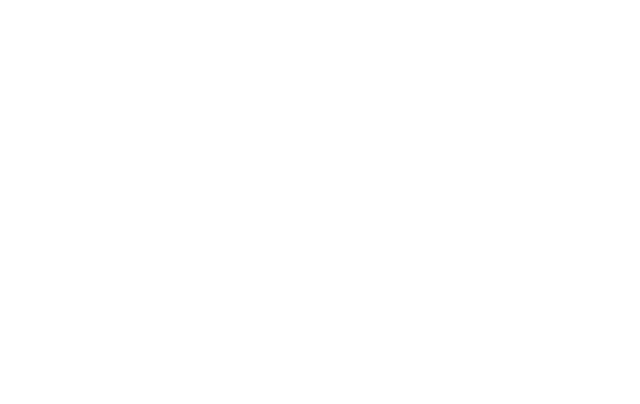
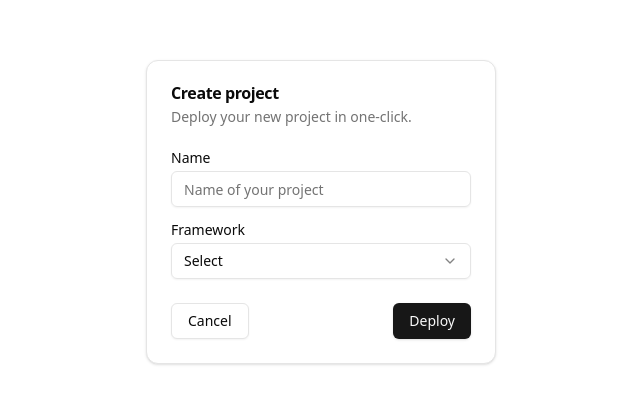
Before and after one commit to geoochi/example-shadcn, a React (Vite) app: page /#/card in a window 1280 px wide. Before the commit this address had no page. Shown: the part 188-592 px from the top of the page, without its empty margins (319-959 px from the left). Built offline with nearby package versions, Linux system fonts and the light colour scheme.

Commit message:
feat: add Card

```diff
--- a/package.json
+++ b/package.json
@@ -15,6 +15,7 @@
     "@radix-ui/react-dialog": "^1.1.2",
     "@radix-ui/react-dropdown-menu": "^2.1.2",
     "@radix-ui/react-label": "^2.1.0",
+    "@radix-ui/react-select": "^2.1.2",
     "@radix-ui/react-separator": "^1.1.0",
     "@radix-ui/react-slot": "^1.1.0",
     "@radix-ui/react-tooltip": "^1.1.4",
--- /dev/null
+++ b/src/components/ui/card.tsx
@@ -0,0 +1,76 @@
+import * as React from "react"
+
+import { cn } from "@/lib/utils"
+
+const Card = React.forwardRef<
+  HTMLDivElement,
+  React.HTMLAttributes<HTMLDivElement>
+>(({ className, ...props }, ref) => (
+  <div
+    ref={ref}
+    className={cn(
+      "rounded-xl border border-neutral-200 bg-white text-neutral-950 shadow dark:border-neutral-800 dark:bg-neutral-950 dark:text-neutral-50",
+      className
+    )}
+    {...props}
+  />
+))
+Card.displayName = "Card"
+
+const CardHeader = React.forwardRef<
+  HTMLDivElement,
+  React.HTMLAttributes<HTMLDivElement>
+>(({ className, ...props }, ref) => (
+  <div
+    ref={ref}
+    className={cn("flex flex-col space-y-1.5 p-6", className)}
+    {...props}
+  />
+))
+CardHeader.displayName = "CardHeader"
+
+const CardTitle = React.forwardRef<
+  HTMLDivElement,
+  React.HTMLAttributes<HTMLDivElement>
+>(({ className, ...props }, ref) => (
+  <div
+    ref={ref}
+    className={cn("font-semibold leading-none tracking-tight", className)}
+    {...props}
+  />
+))
+CardTitle.displayName = "CardTitle"
+
+const CardDescription = React.forwardRef<
+  HTMLDivElement,
+  React.HTMLAttributes<HTMLDivElement>
+>(({ className, ...props }, ref) => (
+  <div
+    ref={ref}
+    className={cn("text-sm text-neutral-500 dark:text-neutral-400", className)}
+    {...props}
+  />
+))
+CardDescription.displayName = "CardDescription"
+
+const CardContent = React.forwardRef<
+  HTMLDivElement,
+  React.HTMLAttributes<HTMLDivElement>
+>(({ className, ...props }, ref) => (
+  <div ref={ref} className={cn("p-6 pt-0", className)} {...props} />
+))
+CardContent.displayName = "CardContent"
+
+const CardFooter = React.forwardRef<
+  HTMLDivElement,
+  React.HTMLAttributes<HTMLDivElement>
+>(({ className, ...props }, ref) => (
+  <div
+    ref={ref}
+    className={cn("flex items-center p-6 pt-0", className)}
+    {...props}
+  />
+))
+CardFooter.displayName = "CardFooter"
+
+export { Card, CardHeader, CardFooter, CardTitle, CardDescription, CardContent }
--- /dev/null
+++ b/src/components/ui/select.tsx
@@ -0,0 +1,157 @@
+import * as React from "react"
+import * as SelectPrimitive from "@radix-ui/react-select"
+import { Check, ChevronDown, ChevronUp } from "lucide-react"
+
+import { cn } from "@/lib/utils"
+
+const Select = SelectPrimitive.Root
+
+const SelectGroup = SelectPrimitive.Group
+
+const SelectValue = SelectPrimitive.Value
+
+const SelectTrigger = React.forwardRef<
+  React.ElementRef<typeof SelectPrimitive.Trigger>,
+  React.ComponentPropsWithoutRef<typeof SelectPrimitive.Trigger>
+>(({ className, children, ...props }, ref) => (
+  <SelectPrimitive.Trigger
+    ref={ref}
+    className={cn(
+      "flex h-9 w-full items-center justify-between whitespace-nowrap rounded-md border border-neutral-200 bg-transparent px-3 py-2 text-sm shadow-sm ring-offset-white placeholder:text-neutral-500 focus:outline-none focus:ring-1 focus:ring-neutral-950 disabled:cursor-not-allowed disabled:opacity-50 [&>span]:line-clamp-1 dark:border-neutral-800 dark:ring-offset-neutral-950 dark:placeholder:text-neutral-400 dark:focus:ring-neutral-300",
+      className
+    )}
+    {...props}
+  >
+    {children}
+    <SelectPrimitive.Icon asChild>
+      <ChevronDown className="h-4 w-4 opacity-50" />
+    </SelectPrimitive.Icon>
+  </SelectPrimitive.Trigger>
+))
+SelectTrigger.displayName = SelectPrimitive.Trigger.displayName
+
+const SelectScrollUpButton = React.forwardRef<
+  React.ElementRef<typeof SelectPrimitive.ScrollUpButton>,
+  React.ComponentPropsWithoutRef<typeof SelectPrimitive.ScrollUpButton>
+>(({ className, ...props }, ref) => (
+  <SelectPrimitive.ScrollUpButton
+    ref={ref}
+    className={cn(
+      "flex cursor-default items-center justify-center py-1",
+      className
+    )}
+    {...props}
+  >
+    <ChevronUp className="h-4 w-4" />
+  </SelectPrimitive.ScrollUpButton>
+))
+SelectScrollUpButton.displayName = SelectPrimitive.ScrollUpButton.displayName
+
+const SelectScrollDownButton = React.forwardRef<
+  React.ElementRef<typeof SelectPrimitive.ScrollDownButton>,
+  React.ComponentPropsWithoutRef<typeof SelectPrimitive.ScrollDownButton>
+>(({ className, ...props }, ref) => (
+  <SelectPrimitive.ScrollDownButton
+    ref={ref}
+    className={cn(
+      "flex cursor-default items-center justify-center py-1",
+      className
+    )}
+    {...props}
+  >
+    <ChevronDown className="h-4 w-4" />
+  </SelectPrimitive.ScrollDownButton>
+))
+SelectScrollDownButton.displayName =
+  SelectPrimitive.ScrollDownButton.displayName
+
+const SelectContent = React.forwardRef<
+  React.ElementRef<typeof SelectPrimitive.Content>,
+  React.ComponentPropsWithoutRef<typeof SelectPrimitive.Content>
+>(({ className, children, position = "popper", ...props }, ref) => (
+  <SelectPrimitive.Portal>
+    <SelectPrimitive.Content
+      ref={ref}
+      className={cn(
+        "relative z-50 max-h-96 min-w-[8rem] overflow-hidden rounded-md border border-neutral-200 bg-white text-neutral-950 shadow-md data-[state=open]:animate-in data-[state=closed]:animate-out data-[state=closed]:fade-out-0 data-[state=open]:fade-in-0 data-[state=closed]:zoom-out-95 data-[state=open]:zoom-in-95 data-[side=bottom]:slide-in-from-top-2 data-[side=left]:slide-in-from-right-2 data-[side=right]:slide-in-from-left-2 data-[side=top]:slide-in-from-bottom-2 dark:border-neutral-800 dark:bg-neutral-950 dark:text-neutral-50",
+        position === "popper" &&
+          "data-[side=bottom]:translate-y-1 data-[side=left]:-translate-x-1 data-[side=right]:translate-x-1 data-[side=top]:-translate-y-1",
+        className
+      )}
+      position={position}
+      {...props}
+    >
+      <SelectScrollUpButton />
+      <SelectPrimitive.Viewport
+        className={cn(
+          "p-1",
+          position === "popper" &&
+            "h-[var(--radix-select-trigger-height)] w-full min-w-[var(--radix-select-trigger-width)]"
+        )}
+      >
+        {children}
+      </SelectPrimitive.Viewport>
+      <SelectScrollDownButton />
+    </SelectPrimitive.Content>
+  </SelectPrimitive.Portal>
+))
+SelectContent.displayName = SelectPrimitive.Content.displayName
+
+const SelectLabel = React.forwardRef<
+  React.ElementRef<typeof SelectPrimitive.Label>,
+  React.ComponentPropsWithoutRef<typeof SelectPrimitive.Label>
+>(({ className, ...props }, ref) => (
+  <SelectPrimitive.Label
+    ref={ref}
+    className={cn("px-2 py-1.5 text-sm font-semibold", className)}
+    {...props}
+  />
+))
+SelectLabel.displayName = SelectPrimitive.Label.displayName
+
+const SelectItem = React.forwardRef<
+  React.ElementRef<typeof SelectPrimitive.Item>,
+  React.ComponentPropsWithoutRef<typeof SelectPrimitive.Item>
+>(({ className, children, ...props }, ref) => (
+  <SelectPrimitive.Item
+    ref={ref}
+    className={cn(
+      "relative flex w-full cursor-default select-none items-center rounded-sm py-1.5 pl-2 pr-8 text-sm outline-none focus:bg-neutral-100 focus:text-neutral-900 data-[disabled]:pointer-events-none data-[disabled]:opacity-50 dark:focus:bg-neutral-800 dark:focus:text-neutral-50",
+      className
+    )}
+    {...props}
+  >
+    <span className="absolute right-2 flex h-3.5 w-3.5 items-center justify-center">
+      <SelectPrimitive.ItemIndicator>
+        <Check className="h-4 w-4" />
+      </SelectPrimitive.ItemIndicator>
+    </span>
+    <SelectPrimitive.ItemText>{children}</SelectPrimitive.ItemText>
+  </SelectPrimitive.Item>
+))
+SelectItem.displayName = SelectPrimitive.Item.displayName
+
+const SelectSeparator = React.forwardRef<
+  React.ElementRef<typeof SelectPrimitive.Separator>,
+  React.ComponentPropsWithoutRef<typeof SelectPrimitive.Separator>
+>(({ className, ...props }, ref) => (
+  <SelectPrimitive.Separator
+    ref={ref}
+    className={cn("-mx-1 my-1 h-px bg-neutral-100 dark:bg-neutral-800", className)}
+    {...props}
+  />
+))
+SelectSeparator.displayName = SelectPrimitive.Separator.displayName
+
+export {
+  Select,
+  SelectGroup,
+  SelectValue,
+  SelectTrigger,
+  SelectContent,
+  SelectLabel,
+  SelectItem,
+  SelectSeparator,
+  SelectScrollUpButton,
+  SelectScrollDownButton,
+}
--- a/src/layout/Calendar.tsx
+++ b/src/layout/Calendar.tsx
@@ -1,9 +1,9 @@
-import * as React from 'react'
+import { useState } from 'react'
 
 import { Calendar } from '@/components/ui/calendar'
 
 export default function CalendarDemo() {
-  const [date, setDate] = React.useState<Date | undefined>(new Date())
+  const [date, setDate] = useState<Date | undefined>(new Date())
 
   return (
     <div className='flex justify-center items-center h-screen'>
--- /dev/null
+++ b/src/layout/Card.tsx
@@ -0,0 +1,61 @@
+import { Button } from '@/components/ui/button'
+import {
+  Card,
+  CardContent,
+  CardDescription,
+  CardFooter,
+  CardHeader,
+  CardTitle,
+} from '@/components/ui/card'
+import { Input } from '@/components/ui/input'
+import { Label } from '@/components/ui/label'
+import {
+  Select,
+  SelectContent,
+  SelectItem,
+  SelectTrigger,
+  SelectValue,
+} from '@/components/ui/select'
+
+export default function CardWithForm() {
+  return (
+    <div className='flex justify-center items-center h-screen'>
+      <Card className='w-[350px]'>
+        <CardHeader>
+          <CardTitle>Create project</CardTitle>
+          <CardDescription>
+            Deploy your new project in one-click.
+          </CardDescription>
+        </CardHeader>
+        <CardContent>
+          <form>
+            <div className='grid w-full items-center gap-4'>
+              <div className='flex flex-col space-y-1.5'>
+                <Label htmlFor='name'>Name</Label>
+                <Input id='name' placeholder='Name of your project' />
+              </div>
+              <div className='flex flex-col space-y-1.5'>
+                <Label htmlFor='framework'>Framework</Label>
+                <Select>
+                  <SelectTrigger id='framework'>
+                    <SelectValue placeholder='Select' />
+                  </SelectTrigger>
+                  <SelectContent position='popper'>
+                    <SelectItem value='next'>Next.js</SelectItem>
+                    <SelectItem value='sveltekit'>SvelteKit</SelectItem>
+                    <SelectItem value='astro'>Astro</SelectItem>
+                    <SelectItem value='nuxt'>Nuxt.js</SelectItem>
+                  </SelectContent>
+                </Select>
+              </div>
+            </div>
+          </form>
+        </CardContent>
+        <CardFooter className='flex justify-between'>
+          <Button variant='outline'>Cancel</Button>
+          <Button>Deploy</Button>
+        </CardFooter>
+      </Card>
+    </div>
+  )
+}
--- a/src/routes.ts
+++ b/src/routes.ts
@@ -7,6 +7,7 @@
 import BreadcrumbDemo from './layout/Breadcrumb'
 import ButtonDemo from './layout/Button'
 import CalendarDemo from './layout/Calendar'
+import CardDemo from './layout/Card'
 import SidebarDemo from './layout/Sidebar'
 import PageDemo from './layout/Page'
 
@@ -26,6 +27,7 @@
   { path: '/breadcrumb', name: 'Breadcrumb', element: BreadcrumbDemo },
   { path: '/button', name: 'Button', element: ButtonDemo },
   { path: '/calendar', name: 'Calendar', element: CalendarDemo },
+  { path: '/card', name: 'Card', element: CardDemo },
   { path: '/sidebar', name: 'Sidebar', element: SidebarDemo },
   { path: '/page', name: 'Page', element: PageDemo },
 ]
```
Also changed, not shown: 1 other file (tests, documents, lock files or other folders).
